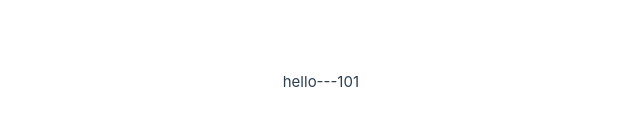
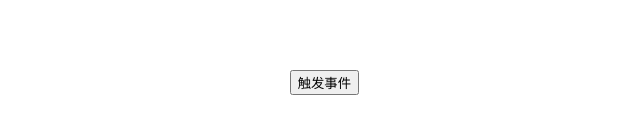
Before and after one commit to sakei1982/vue3-project, a Vue app: page / in a window 1280 px wide. Shown: the part 318-452 px from the top of the page, without its empty margins (281-921 px from the left). Built offline with nearby package versions, Linux system fonts and the light colour scheme.

Commit message:
zichuanfu

```diff
--- a/src/App.vue
+++ b/src/App.vue
@@ -1,13 +1,11 @@
 <script setup>
-  import { ref } from 'vue'
-  import sonCom from './son-com.vue';
-  const count = ref(100)
-  setTimeout(() => {
-    count.value++
-  }, 3000);
+import sonCom from './son-com.vue';
+const getMessage = (msg) => {
+  console.log(msg);
+}
 </script>
 <template>
   <div>
-    <sonCom :count="count" message="hello"/>
+    <sonCom @get-message="getMessage" />
   </div>
 </template>
--- a/src/son-com.vue
+++ b/src/son-com.vue
@@ -1,13 +1,11 @@
 <script setup>
-   const props = defineProps({
-        message:String,
-        count:Number
-    })
-    console.log(props);
-    console.log(props.count);
+const emit = defineEmits(['get-message'])
+const sendMsg = () => {
+    emit('get-message', 'hello')
+}
 </script>
 <template>
     <div>
-        {{ message }}---{{ count }}
+        <button @click="sendMsg">触发事件</button>
     </div>
 </template>
```
